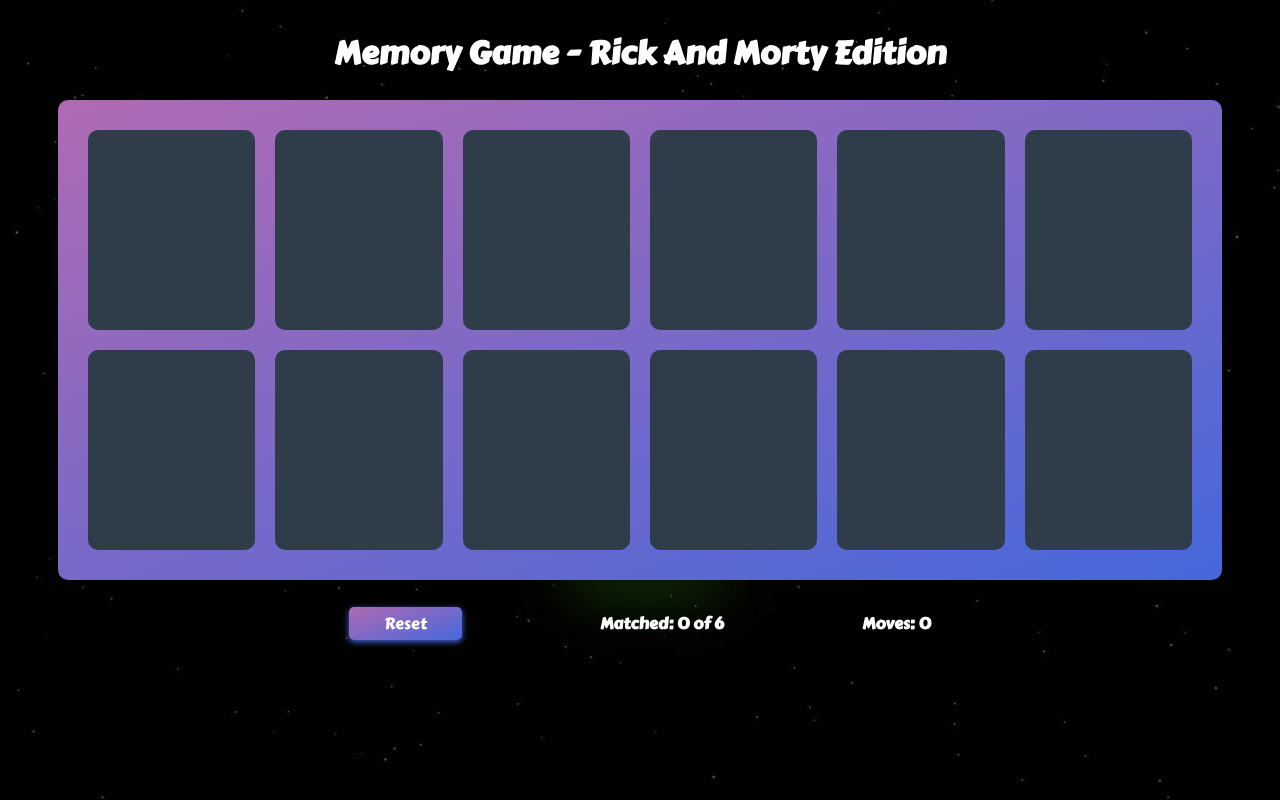
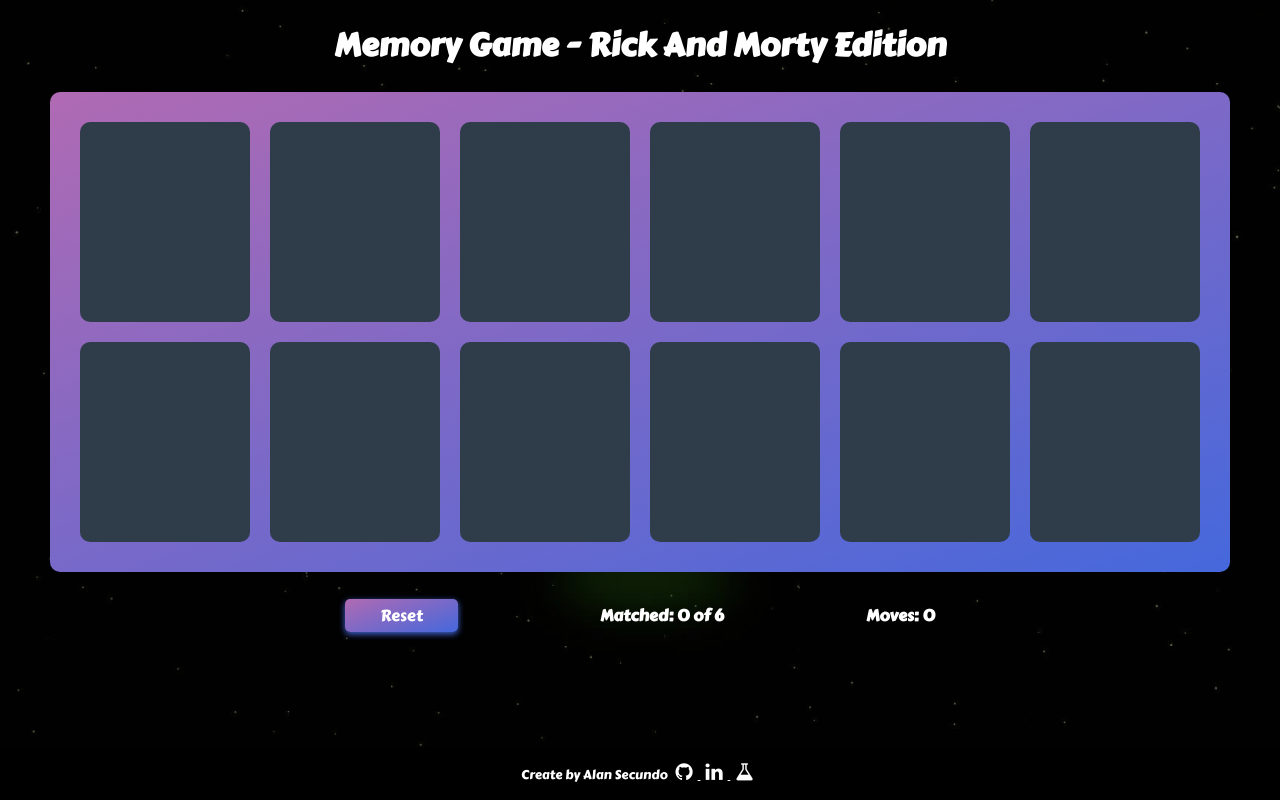
Before and after one commit to AlanSecundo/only-javascript-html-css-game, a plain HTML site: page index.html in a window 1280 px wide. Drawn offline with Linux system fonts and the light colour scheme.

Commit message:
added footer with socials

```diff
--- a/index.html
+++ b/index.html
@@ -6,12 +6,13 @@
   <meta name="viewport" content="width=device-width, initial-scale=1.0">
   <title>Memory Game</title>
   <link rel="stylesheet" href="styles.css">
+  <link rel="stylesheet" href="https://cdnjs.cloudflare.com/ajax/libs/font-awesome/4.7.0/css/font-awesome.min.css">
 </head>
 
 <body>
   <div class="flex-center">
     <h1>
-        Memory Game - Rick And Morty Edition
+      Memory Game - Rick And Morty Edition
     </h1>
   </div>
   <div class="row" id="game-content">
@@ -30,6 +31,20 @@
     </div>
   </div>
   <script src="app.js"></script>
+  <footer>
+    <span>
+      Create by Alan Secundo
+    </span>
+    <a href="https://github.com/AlanSecundo" target="blank">
+      <i class="fa fa-github icons"></i>
+    </a>
+    <a href="https://www.linkedin.com/in/alansecundo/" target="blank">
+      <i class="fa fa-linkedin icons"></i>
+    </a>
+    <a href="http://www.alansecundo.com/" target="blank">
+      <i class="fa fa-flask icons"></i>
+    </a>
+  </footer>
 </body>
 
 </html>
--- a/styles.css
+++ b/styles.css
@@ -6,14 +6,27 @@ body {
   -moz-background-size: cover;
   -o-background-size: cover;
   background-size: cover;
-  min-height: 100%;
+  min-height: 100vh;
   background-blend-mode: multiply;
   color: #fff;
-  padding: 0 50px;
+  margin: 0 50px;
   font-family: 'Carter One', cursive;
 }
 
+footer {
+  background-color: black;
+  width: 100%;
+  position: fixed;
+  bottom: 0;
+  left: 0;
+  text-align: center;
+  padding: 15px 0px;
+  font-size: 80%;
+}
 
+a {
+  color: #fff;
+}
 
 .row {
   display: grid;
@@ -100,3 +113,14 @@ body {
   padding: 30px;
   border-radius: 10px;
 }
+
+.icons {
+  cursor: pointer;
+  margin: 0 5px;
+  font-size: 20px !important;
+  transition: transform 0.3s;
+}
+
+.icons:hover{
+  transform: scale(1.2);
+}
```
